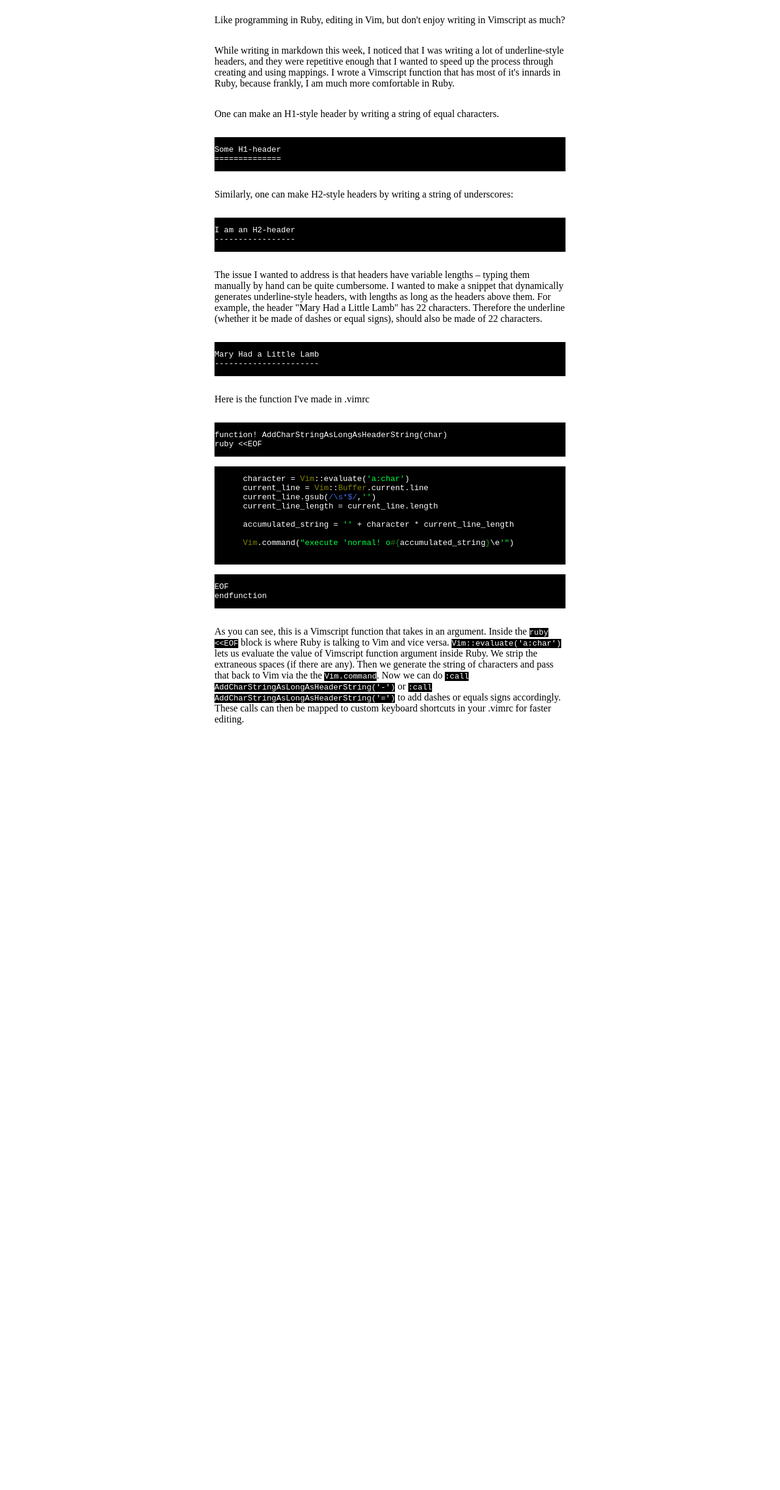
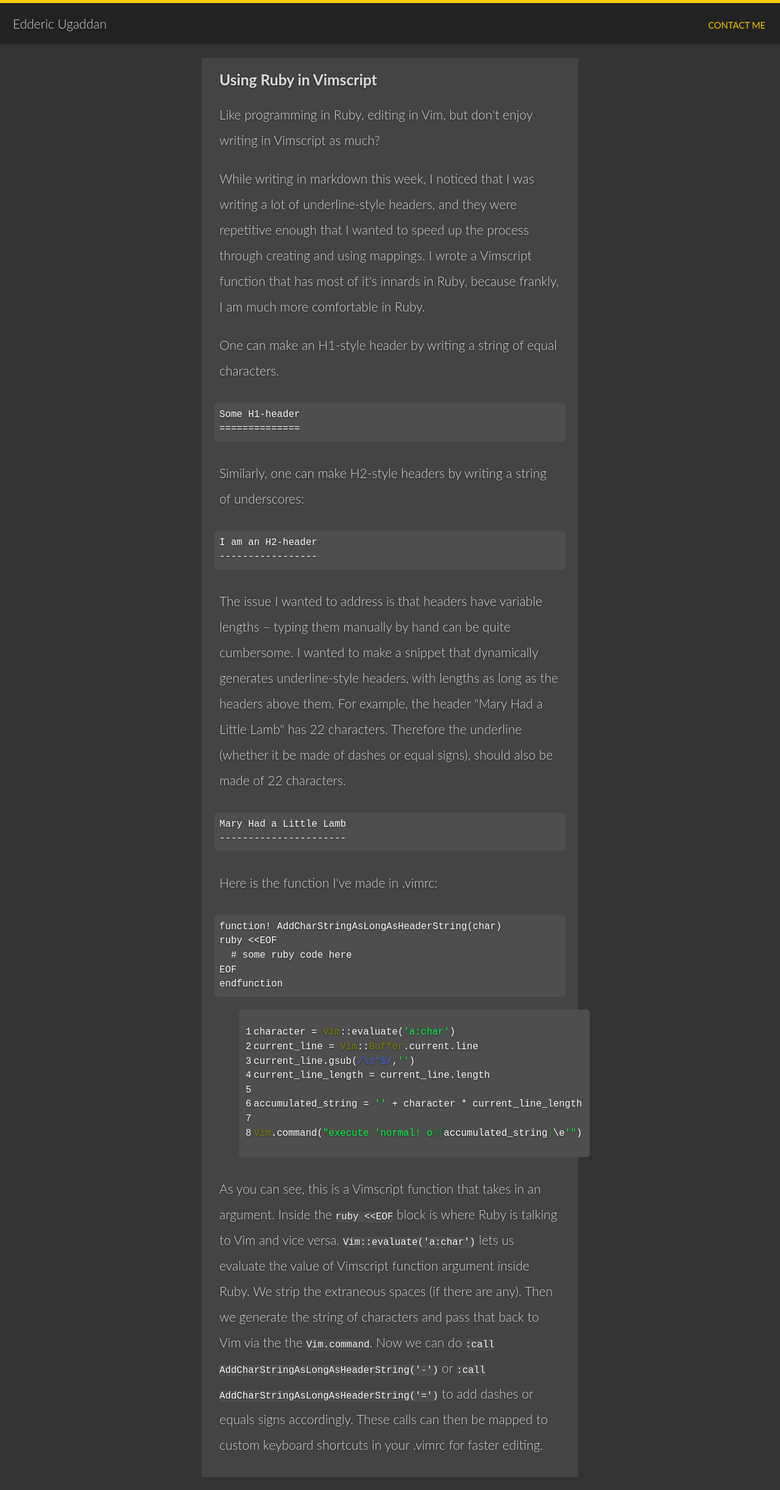
Before and after one commit to Edderic/edderic.github.io, a Jekyll site: the page built from _posts/2014-09-01-Using-Ruby-in-Vimscript.markdown, in a window 1280 px wide. Shown: the whole page at 61% size. Built offline with Jekyll 4.4.1, drawn with Linux system fonts in a browser that asks for light colours; before the commit the page ends 1213 px from its top, so only the background shows below that.

Commit message:
used jekyll layout for inspiration

```diff
--- a/_layouts/default.html
+++ b/_layouts/default.html
@@ -6,9 +6,23 @@
 <head>
   <meta charset="UTF-8">
   <link rel="stylesheet" href="/css/main.css">
-  <title></title>
+  <title>Edderic Ugaddan's blog</title>
 </head>
 <body>
+<header>
+<nav>
+  <ul>
+    <li>Edderic Ugaddan</li>
+    <li>
+    <a href="mailto:edderic@gmail.com">CONTACT ME</a>
+    </li>
+  </ul>
+</nav>
+</header>
+<section class="main">
+  <article>
 {{ content }}
+  </article>
+</section>
 </body>
 </html>
--- a/_posts/2014-09-01-Using-Ruby-in-Vimscript.markdown
+++ b/_posts/2014-09-01-Using-Ruby-in-Vimscript.markdown
@@ -1,6 +1,8 @@
 ---
 layout: default
 ---
+
+# Using Ruby in Vimscript
 
 Like programming in Ruby, editing in Vim, but don&#39;t enjoy writing in Vimscript as much?
 
@@ -21,21 +23,23 @@ The issue I wanted to address is that headers have variable lengths -- typing th
     Mary Had a Little Lamb
     ----------------------
 
-Here is the function I&#39;ve made in .vimrc
+Here is the function I&#39;ve made in .vimrc:
 
     function! AddCharStringAsLongAsHeaderString(char)
     ruby <<EOF
-    {% highlight ruby %}
-      character = Vim::evaluate('a:char')
-      current_line = Vim::Buffer.current.line
-      current_line.gsub(/\s*$/,'')
-      current_line_length = current_line.length
-
-      accumulated_string = '' + character * current_line_length
-
-      Vim.command("execute 'normal! o#{accumulated_string}\e'")
-    {% endhighlight %}
+      # some ruby code here
     EOF
     endfunction
 
+{% highlight ruby linenos %}
+character = Vim::evaluate('a:char')
+current_line = Vim::Buffer.current.line
+current_line.gsub(/\s*$/,'')
+current_line_length = current_line.length
+
+accumulated_string = '' + character * current_line_length
+
+Vim.command("execute 'normal! o#{accumulated_string}\e'")
+{% endhighlight %}
+
 As you can see, this is a Vimscript function that takes in an argument.  Inside the `ruby <<EOF` block is where Ruby is talking to Vim and vice versa.  `Vim::evaluate('a:char')` lets us evaluate the value of Vimscript function argument inside Ruby. We strip the extraneous spaces (if there are any). Then we generate the string of characters and pass that back to Vim via the the `Vim.command`.  Now we can do `:call AddCharStringAsLongAsHeaderString('-')` or `:call AddCharStringAsLongAsHeaderString('=')` to add dashes or equals signs accordingly. These calls can then be mapped to custom keyboard shortcuts in your .vimrc for faster editing.
--- a/css/main.scss
+++ b/css/main.scss
@@ -1,11 +1,67 @@
 ---
 ---
+html {
+  width: 100%;
+  a {
+    text-decoration: none;
+//    background-color: #fc0;
+//    color: #222;
+    color: #fc0;
+    padding:0.1em 0.2em;
+    border-radius: 0.25em;
+    font-weight: 400;
+    font-size: 0.70em;
+    text-shadow: 0 0 0 #000;
+  }
+}
 
 body {
-  font-family: papyrus;
+  font: 300 21px Lato, 'Helvetica Neue', Helvetica, Arial, sans-serif;
+  background-color: #333;
+  color: #ddd;
+  box-shadow: inset 0 3px 30px rgba(0, 0, 0, 0.3);
+  text-shadow: 0 1px 3px rgba(0, 0, 0, 0.5);
+
+  header {
+    position: absolute;
+    background-color: #222;
+    left: 0;
+    top: 0;
+    width: 100%;
+    z-index: 1;
+    border-top: 5px solid #fc0;
+
+    ul {
+      display: flex;
+      margin: 0 auto;
+      padding: 1em;
+      justify-content: space-between;
+      list-style-type: none;
+
+//      @media screen and (max-width: 20rem) {
+//        width: 95%;
+//      }
+//      @media screen and (min-width: 20.063rem) {
+//        width: 90%;
+//      }
+//      @media screen and (min-width: 40em) {
+//        width: 36rem;
+//      }
+    }
+  }
+
+  .main {
     font-size: 1em;
+    position: absolute;
+    top: 3.5em;
+    left: 0;
+    width: 100%;
 
-  p, code {
+    article {
+      margin: 1em auto;
+      padding: 1em;
+      background-color: #444;
+
       @media screen and (max-width: 20rem) {
         width: 95%;
       }
@@ -15,15 +71,34 @@ body {
       @media screen and (min-width: 40em) {
         width: 36rem;
       }
+    }
+
+    h1 {
+      padding-bottom: 0.5em;
+    }
+
+    p, code, h1 {
+      @media screen and (max-width: 20rem) {
+        width: 93%;
+      }
+      @media screen and (min-width: 20.063rem) {
+        width: 88%;
+      }
+      @media screen and (min-width: 40em) {
+        width: 35rem;
+      }
 
       margin: 0 auto;
-    padding: 1em 0;
     }
     code {
+      line-height: 150%;
+      font-size: 0.75em;
       display: block;
-    background: black;
+      background: rgb(78,78,78);
+      border-radius: 5px;
       color: white;
       overflow: scroll;
+      padding: 0.5em;
 
       .no {
         color: olive;
@@ -38,11 +113,15 @@ body {
         color: #4169E1;
       }
     }
-}
 
     p {
+      line-height:200%;
+      padding: 0.5em 0;
+
       code {
         display: inline;
         padding: 0;
       }
     }
+  }
+}
```
Also changed, not shown: 2 other files. Lines whose indentation alone changed are shown as unchanged.
